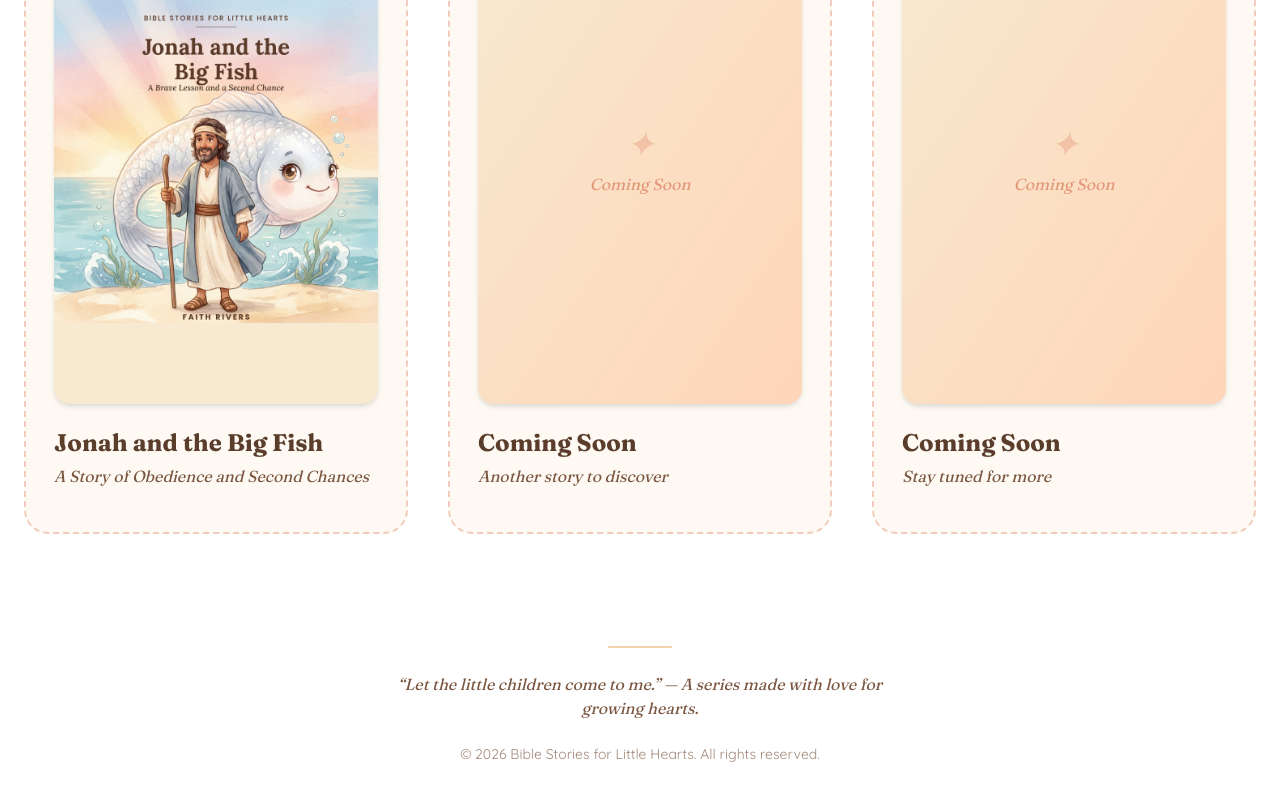
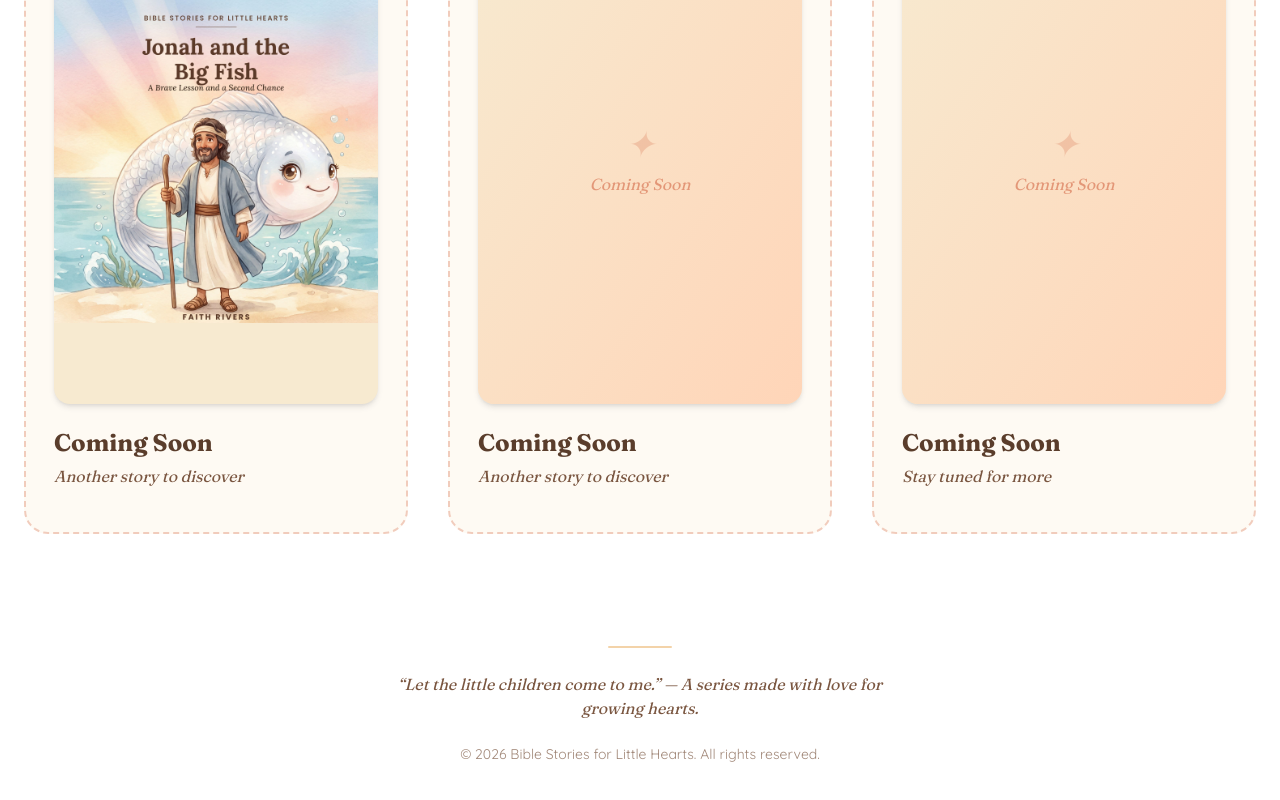
Before and after one commit to aithfulheartsbooks/bible-stories-site, a Next.js app: page / in a window 1280 px wide. Shown: the part 1676-2476 px from the top of the page. Built offline with nearby package versions, Linux system fonts and the light colour scheme.

Commit message:
Book 4: show 'Coming Soon' title instead of book name

```diff
--- a/app/books.ts
+++ b/app/books.ts
@@ -62,8 +62,8 @@ export const books: Book[] = [
   },
   {
     number: "Book 04",
-    title: "Jonah and the Big Fish",
-    subtitle: "A Story of Obedience and Second Chances",
+    title: "Coming Soon",
+    subtitle: "Another story to discover",
     ageRange: "Ages 3–8",
     theme: "Obedience",
     blurb:
```
